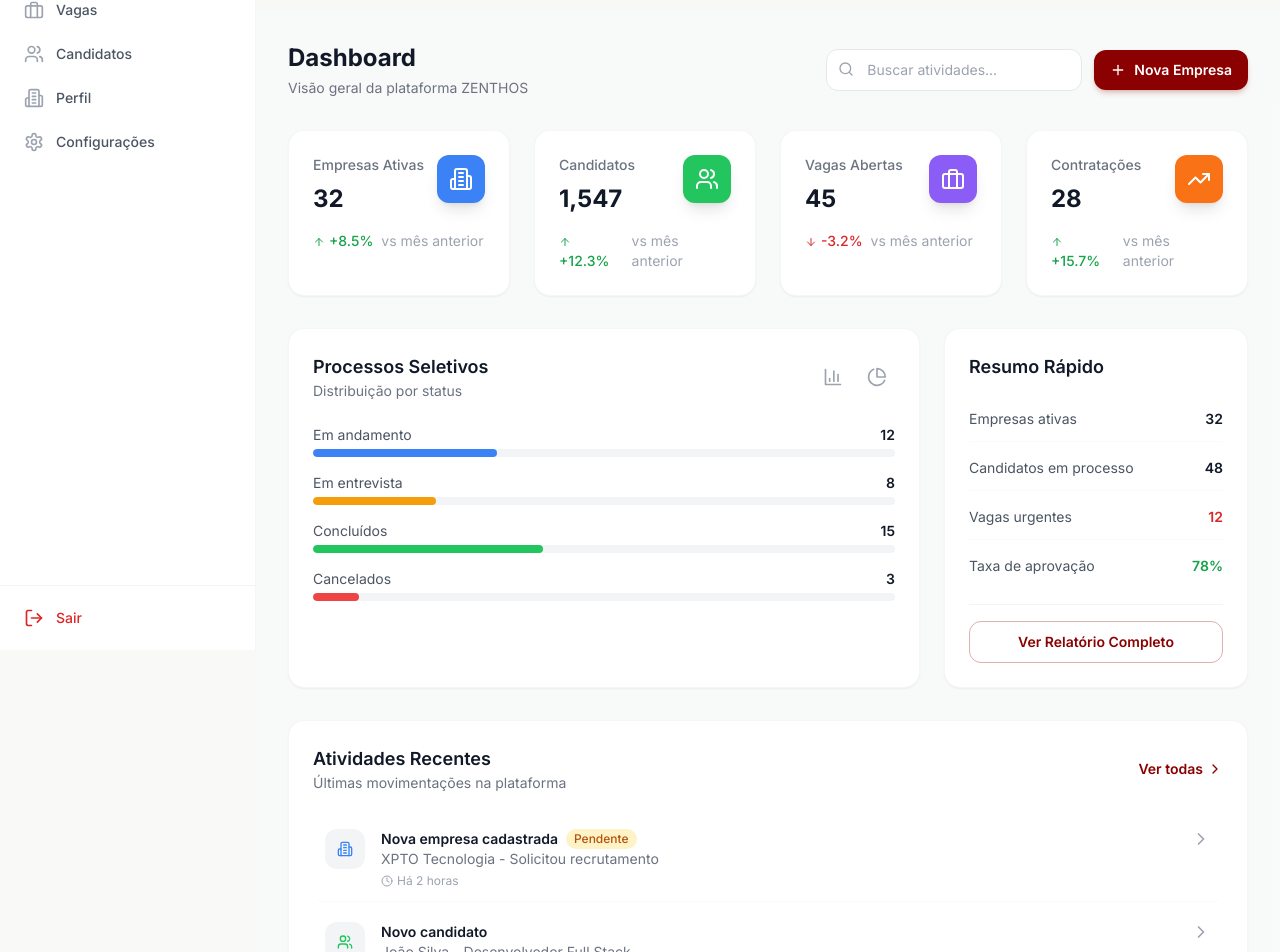
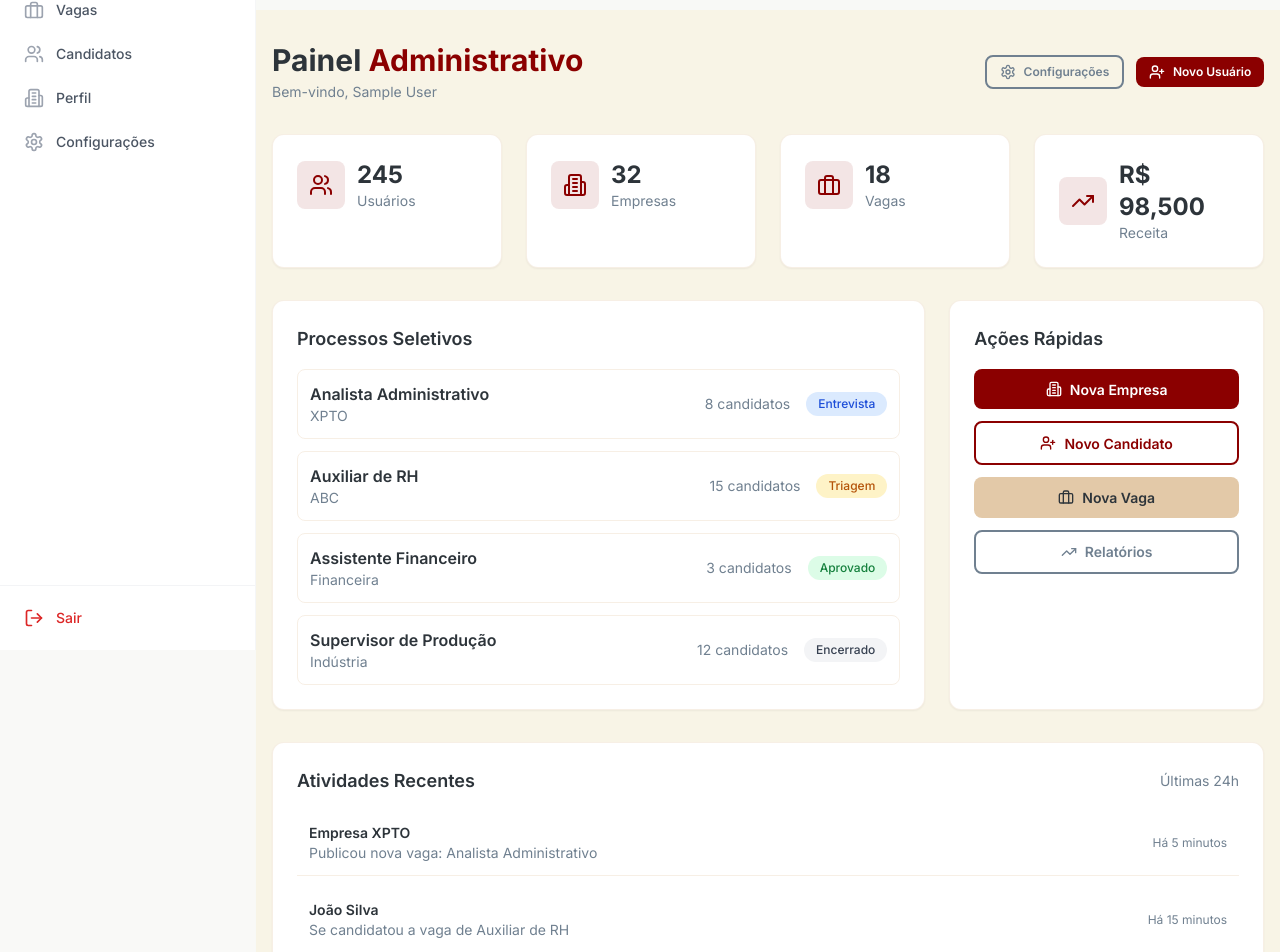
Before and after one commit to trivoroficial/consult_recruit, a Next.js app: page /admin/dashboard in a window 1280 px wide. Shown: the part 150-1102 px from the top of the page. Built offline with nearby package versions, Linux system fonts and the light colour scheme; sample sign-in values are in the browser's storage; a web font is replaced by a local one.

Commit message:
Update page.tsx

```diff
--- a/src/app/(dashboard)/admin/dashboard/page.tsx
+++ b/src/app/(dashboard)/admin/dashboard/page.tsx
@@ -1,246 +1,288 @@
 'use client'
 
-import { useState } from 'react'
-import Link from 'next/link'
+import { useEffect, useState } from 'react'
+import { useRouter } from 'next/navigation'
 import {
-  Building2, Users, Briefcase, TrendingUp,
-  ArrowUp, ArrowDown, Eye, Clock, Plus,
-  ChevronRight, Search, Filter, BarChart3,
-  PieChart, Calendar, CheckCircle, AlertCircle
+  Users, Building2, Briefcase, TrendingUp,
+  Eye, Settings, UserPlus, Bell, Calendar, CheckCircle, Clock, XCircle
 } from 'lucide-react'
 
-// ===== DADOS =====
-const kpis = [
-  { title: 'Empresas Ativas', value: 32, change: 8.5, icon: <Building2 className="h-6 w-6" />, color: 'bg-blue-500' },
-  { title: 'Candidatos', value: 1547, change: 12.3, icon: <Users className="h-6 w-6" />, color: 'bg-green-500' },
-  { title: 'Vagas Abertas', value: 45, change: -3.2, icon: <Briefcase className="h-6 w-6" />, color: 'bg-purple-500' },
-  { title: 'Contratações', value: 28, change: 15.7, icon: <TrendingUp className="h-6 w-6" />, color: 'bg-orange-500' }
-]
+// DADOS DE EXEMPLO DO ADMIN
+const dadosAdmin = {
+  usuarios: 245,
+  empresas: 32,
+  vagas: 18,
+  receita: 98500,
+  atividades: [
+    { id: 1, usuario: 'Empresa XPTO', acao: 'Publicou nova vaga: Analista Administrativo', data: 'Há 5 minutos' },
+    { id: 2, usuario: 'João Silva', acao: 'Se candidatou a vaga de Auxiliar de RH', data: 'Há 15 minutos' },
+    { id: 3, usuario: 'Empresa ABC', acao: 'Contratou 2 novos funcionários', data: 'Há 1 hora' },
+    { id: 4, usuario: 'Maria Santos', acao: 'Atualizou seu perfil profissional', data: 'Há 2 horas' },
+    { id: 5, usuario: 'Sistema', acao: 'Backup diário realizado com sucesso', data: 'Há 3 horas' },
+  ],
+  processos: [
+    { id: 1, vaga: 'Analista Administrativo', empresa: 'XPTO', status: 'Entrevista', candidatos: 8 },
+    { id: 2, vaga: 'Auxiliar de RH', empresa: 'ABC', status: 'Triagem', candidatos: 15 },
+    { id: 3, vaga: 'Assistente Financeiro', empresa: 'Financeira', status: 'Aprovado', candidatos: 3 },
+    { id: 4, vaga: 'Supervisor de Produção', empresa: 'Indústria', status: 'Encerrado', candidatos: 12 },
+  ]
+}
 
-const processosStatus = [
-  { label: 'Em andamento', value: 12, color: 'bg-blue-500' },
-  { label: 'Em entrevista', value: 8, color: 'bg-yellow-500' },
-  { label: 'Concluídos', value: 15, color: 'bg-green-500' },
-  { label: 'Cancelados', value: 3, color: 'bg-red-500' }
-]
-
-const atividadesRecentes = [
-  { id: 1, tipo: 'empresa', titulo: 'Nova empresa cadastrada', descricao: 'XPTO Tecnologia - Solicitou recrutamento', tempo: 'Há 2 horas', status: 'pending' },
-  { id: 2, tipo: 'candidato', titulo: 'Novo candidato', descricao: 'João Silva - Desenvolvedor Full Stack', tempo: 'Há 4 horas', status: '' },
-  { id: 3, tipo: 'vaga', titulo: 'Vaga publicada', descricao: 'UX Designer - Salário: R$ 8.000', tempo: 'Há 6 horas', status: 'approved' },
-  { id: 4, tipo: 'processo', titulo: 'Processo encerrado', descricao: 'Desenvolvedor Frontend - 3 contratados', tempo: 'Há 1 dia', status: '' },
-  { id: 5, tipo: 'empresa', titulo: 'Empresa bloqueada', descricao: 'Financeira ABC - Pendência documental', tempo: 'Há 2 dias', status: 'rejected' }
-]
+const statusColors = {
+  'Entrevista': 'bg-blue-100 text-blue-700',
+  'Triagem': 'bg-yellow-100 text-yellow-700',
+  'Aprovado': 'bg-green-100 text-green-700',
+  'Encerrado': 'bg-gray-100 text-gray-700',
+}
 
 export default function AdminDashboard() {
-  const [searchTerm, setSearchTerm] = useState('')
+  const router = useRouter()
+  const [loading, setLoading] = useState(true)
+  const [user, setUser] = useState<any>(null)
 
-  const filtered = atividadesRecentes.filter(a =>
-    a.titulo.toLowerCase().includes(searchTerm.toLowerCase()) ||
-    a.descricao.toLowerCase().includes(searchTerm.toLowerCase())
-  )
+  useEffect(() => {
+    // VERIFICA SE O USUÁRIO ESTÁ LOGADO
+    const userData = localStorage.getItem('zenthos_user')
+    if (!userData) {
+      router.push('/login')
+      return
+    }
+    setUser(JSON.parse(userData))
+    setLoading(false)
+  }, [router])
 
-  const getStatusColor = (status: string) => {
-    switch(status) {
-      case 'pending': return 'bg-yellow-100 text-yellow-700'
-      case 'approved': return 'bg-green-100 text-green-700'
-      case 'rejected': return 'bg-red-100 text-red-700'
-      default: return 'bg-gray-100 text-gray-600'
-    }
-  }
-
-  const getStatusLabel = (status: string) => {
-    switch(status) {
-      case 'pending': return 'Pendente'
-      case 'approved': return 'Aprovado'
-      case 'rejected': return 'Rejeitado'
-      default: return ''
-    }
-  }
-
-  const getIcon = (tipo: string) => {
-    switch(tipo) {
-      case 'empresa': return <Building2 className="h-4 w-4 text-blue-500" />
-      case 'candidato': return <Users className="h-4 w-4 text-green-500" />
-      case 'vaga': return <Briefcase className="h-4 w-4 text-purple-500" />
-      case 'processo': return <TrendingUp className="h-4 w-4 text-orange-500" />
-      default: return <AlertCircle className="h-4 w-4 text-gray-500" />
-    }
+  if (loading) {
+    return (
+      <div className="min-h-screen flex items-center justify-center bg-[#F8F4E6]">
+        <div className="text-[#8B0000] text-xl">Carregando...</div>
+      </div>
+    )
   }
 
   return (
-    <div className="min-h-screen bg-gray-50/80">
-      <div className="max-w-7xl mx-auto px-4 sm:px-6 lg:px-8 py-8">
-
-        {/* ===== HEADER ===== */}
-        <div className="flex flex-col sm:flex-row sm:items-center justify-between gap-4 mb-8">
+    <div className="min-h-screen bg-[#F8F4E6] py-8">
+      <div className="container mx-auto px-4">
+        {/* CABEÇALHO */}
+        <div className="flex items-center justify-between mb-8">
           <div>
-            <h1 className="text-2xl font-bold text-gray-900">Dashboard</h1>
-            <p className="text-sm text-gray-500 mt-1">Visão geral da plataforma ZENTHOS</p>
+            <h1 className="text-3xl font-bold">
+              Painel <span className="text-[#8B0000]">Administrativo</span>
+            </h1>
+            <p className="text-[#708090] text-sm mt-1">
+              Bem-vindo, {user?.name || 'Administrador'}
+            </p>
           </div>
           <div className="flex items-center gap-3">
-            <div className="relative">
-              <Search className="absolute left-3 top-3 h-4 w-4 text-gray-400" />
-              <input
-                type="text"
-                placeholder="Buscar atividades..."
-                className="w-64 px-4 py-2.5 pl-10 text-sm border border-gray-200 rounded-xl focus:border-[#8B0000] focus:ring-2 focus:ring-[#8B0000]/20 outline-none transition"
-                value={searchTerm}
-                onChange={(e) => setSearchTerm(e.target.value)}
-              />
-            </div>
-            <Link href="/admin/empresas/nova">
-              <button className="px-4 py-2.5 text-sm font-semibold text-white bg-[#8B0000] rounded-xl hover:bg-[#700000] transition shadow-md shadow-[#8B0000]/20 flex items-center gap-2">
-                <Plus className="h-4 w-4" />
-                Nova Empresa
-              </button>
-            </Link>
+            <button className="btn-outline btn-sm flex items-center gap-2">
+              <Settings className="h-4 w-4" />
+              Configurações
+            </button>
+            <button className="btn-primary btn-sm flex items-center gap-2">
+              <UserPlus className="h-4 w-4" />
+              Novo Usuário
+            </button>
           </div>
         </div>
 
-        {/* ===== KPIS ===== */}
-        <div className="grid grid-cols-1 sm:grid-cols-2 lg:grid-cols-4 gap-6 mb-8">
-          {kpis.map((kpi, index) => (
-            <div key={index} className="group bg-white rounded-2xl border border-gray-100/80 p-6 shadow-sm hover:shadow-xl hover:-translate-y-1 transition-all duration-300">
-              <div className="flex items-start justify-between">
-                <div>
-                  <p className="text-sm font-medium text-gray-500">{kpi.title}</p>
-                  <p className="mt-2 text-2xl font-bold text-gray-900">{kpi.value.toLocaleString()}</p>
-                </div>
-                <div className={`${kpi.color} rounded-xl p-3 text-white shadow-lg`}>
-                  {kpi.icon}
-                </div>
+        {/* CARDS DE INDICADORES */}
+        <div className="grid grid-cols-1 md:grid-cols-4 gap-6 mb-8">
+          <div className="bg-white p-6 rounded-xl shadow-sm border hover:shadow-md transition">
+            <div className="flex items-center gap-3">
+              <div className="p-3 bg-[#8B0000]/10 rounded-lg">
+                <Users className="h-6 w-6 text-[#8B0000]" />
               </div>
-              <div className="mt-4 flex items-center gap-2">
-                <span className={`text-sm font-medium ${kpi.change > 0 ? 'text-green-600' : 'text-red-600'}`}>
-                  {kpi.change > 0 ? <ArrowUp className="h-3 w-3 inline mr-1" /> : <ArrowDown className="h-3 w-3 inline mr-1" />}
-                  {kpi.change > 0 ? '+' : ''}{kpi.change}%
-                </span>
-                <span className="text-sm text-gray-400">vs mês anterior</span>
+              <div>
+                <p className="text-2xl font-bold">{dadosAdmin.usuarios}</p>
+                <p className="text-sm text-[#708090]">Usuários</p>
               </div>
             </div>
-          ))}
+          </div>
+
+          <div className="bg-white p-6 rounded-xl shadow-sm border hover:shadow-md transition">
+            <div className="flex items-center gap-3">
+              <div className="p-3 bg-[#8B0000]/10 rounded-lg">
+                <Building2 className="h-6 w-6 text-[#8B0000]" />
+              </div>
+              <div>
+                <p className="text-2xl font-bold">{dadosAdmin.empresas}</p>
+                <p className="text-sm text-[#708090]">Empresas</p>
+              </div>
+            </div>
+          </div>
+
+          <div className="bg-white p-6 rounded-xl shadow-sm border hover:shadow-md transition">
+            <div className="flex items-center gap-3">
+              <div className="p-3 bg-[#8B0000]/10 rounded-lg">
+                <Briefcase className="h-6 w-6 text-[#8B0000]" />
+              </div>
+              <div>
+                <p className="text-2xl font-bold">{dadosAdmin.vagas}</p>
+                <p className="text-sm text-[#708090]">Vagas</p>
+              </div>
+            </div>
+          </div>
+
+          <div className="bg-white p-6 rounded-xl shadow-sm border hover:shadow-md transition">
+            <div className="flex items-center gap-3">
+              <div className="p-3 bg-[#8B0000]/10 rounded-lg">
+                <TrendingUp className="h-6 w-6 text-[#8B0000]" />
+              </div>
+              <div>
+                <p className="text-2xl font-bold">R$ {dadosAdmin.receita.toLocaleString()}</p>
+                <p className="text-sm text-[#708090]">Receita</p>
+              </div>
+            </div>
+          </div>
         </div>
 
-        {/* ===== GRÁFICOS ===== */}
+        {/* GRÁFICO DE PROCESSOS */}
         <div className="grid grid-cols-1 lg:grid-cols-3 gap-6 mb-8">
-
-          {/* PROCESSOS */}
-          <div className="lg:col-span-2 bg-white rounded-2xl border border-gray-100/80 p-6 shadow-sm">
-            <div className="flex items-center justify-between mb-6">
-              <div>
-                <h3 className="text-lg font-semibold text-gray-900">Processos Seletivos</h3>
-                <p className="text-sm text-gray-500">Distribuição por status</p>
-              </div>
-              <div className="flex items-center gap-2">
-                <button className="p-2 text-gray-400 hover:text-gray-600 rounded-lg hover:bg-gray-50 transition">
-                  <BarChart3 className="h-5 w-5" />
-                </button>
-                <button className="p-2 text-gray-400 hover:text-gray-600 rounded-lg hover:bg-gray-50 transition">
-                  <PieChart className="h-5 w-5" />
-                </button>
-              </div>
-            </div>
-
-            <div className="space-y-4">
-              {processosStatus.map((status, index) => (
-                <div key={index} className="space-y-1">
-                  <div className="flex items-center justify-between text-sm">
-                    <span className="text-gray-600">{status.label}</span>
-                    <span className="font-semibold text-gray-900">{status.value}</span>
+          <div className="lg:col-span-2 bg-white p-6 rounded-xl shadow-sm border">
+            <h2 className="text-lg font-semibold mb-4">Processos Seletivos</h2>
+            <div className="space-y-3">
+              {dadosAdmin.processos.map((item) => (
+                <div key={item.id} className="flex items-center justify-between p-3 border rounded-lg hover:bg-gray-50 transition">
+                  <div>
+                    <p className="font-semibold">{item.vaga}</p>
+                    <p className="text-sm text-[#708090]">{item.empresa}</p>
                   </div>
-                  <div className="w-full h-2 bg-gray-100 rounded-full overflow-hidden">
-                    <div
-                      className={`h-full ${status.color} rounded-full transition-all duration-1000`}
-                      style={{ width: `${(status.value / 38) * 100}%` }}
-                    />
+                  <div className="flex items-center gap-4">
+                    <span className="text-sm text-[#708090]">{item.candidatos} candidatos</span>
+                    <span className={`px-3 py-1 rounded-full text-xs font-medium ${statusColors[item.status as keyof typeof statusColors]}`}>
+                      {item.status}
+                    </span>
                   </div>
                 </div>
               ))}
             </div>
           </div>
 
-          {/* RESUMO RÁPIDO */}
-          <div className="bg-white rounded-2xl border border-gray-100/80 p-6 shadow-sm">
-            <h3 className="text-lg font-semibold text-gray-900 mb-4">Resumo Rápido</h3>
-            <div className="space-y-1">
-              <div className="flex items-center justify-between py-3 border-b border-gray-50">
-                <span className="text-sm text-gray-600">Empresas ativas</span>
-                <span className="text-sm font-semibold text-gray-900">32</span>
-              </div>
-              <div className="flex items-center justify-between py-3 border-b border-gray-50">
-                <span className="text-sm text-gray-600">Candidatos em processo</span>
-                <span className="text-sm font-semibold text-gray-900">48</span>
-              </div>
-              <div className="flex items-center justify-between py-3 border-b border-gray-50">
-                <span className="text-sm text-gray-600">Vagas urgentes</span>
-                <span className="text-sm font-semibold text-red-600">12</span>
-              </div>
-              <div className="flex items-center justify-between py-3">
-                <span className="text-sm text-gray-600">Taxa de aprovação</span>
-                <span className="text-sm font-semibold text-green-600">78%</span>
-              </div>
-            </div>
-            <div className="mt-4 pt-4 border-t border-gray-100">
-              <Link href="/admin/relatorios">
-                <button className="w-full py-2.5 text-sm font-semibold text-[#8B0000] border border-[#8B0000]/30 rounded-xl hover:bg-[#8B0000] hover:text-white transition-all duration-300">
-                  Ver Relatório Completo
-                </button>
-              </Link>
+          <div className="bg-white p-6 rounded-xl shadow-sm border">
+            <h2 className="text-lg font-semibold mb-4">Ações Rápidas</h2>
+            <div className="space-y-3">
+              <button className="w-full btn-primary justify-center">
+                <Building2 className="h-4 w-4" />
+                Nova Empresa
+              </button>
+              <button className="w-full btn-secondary justify-center">
+                <UserPlus className="h-4 w-4" />
+                Novo Candidato
+              </button>
+              <button className="w-full btn-gold justify-center">
+                <Briefcase className="h-4 w-4" />
+                Nova Vaga
+              </button>
+              <button className="w-full btn-outline justify-center">
+                <TrendingUp className="h-4 w-4" />
+                Relatórios
+              </button>
             </div>
           </div>
         </div>
 
-        {/* ===== ATIVIDADES RECENTES ===== */}
-        <div className="bg-white rounded-2xl border border-gray-100/80 p-6 shadow-sm">
-          <div className="flex items-center justify-between mb-6">
-            <div>
-              <h3 className="text-lg font-semibold text-gray-900">Atividades Recentes</h3>
-              <p className="text-sm text-gray-500">Últimas movimentações na plataforma</p>
-            </div>
-            <Link href="/admin/atividades">
-              <button className="text-sm font-semibold text-[#8B0000] hover:text-[#700000] transition flex items-center gap-1">
-                Ver todas <ChevronRight className="h-4 w-4" />
-              </button>
-            </Link>
+        {/* ATIVIDADES RECENTES */}
+        <div className="bg-white p-6 rounded-xl shadow-sm border">
+          <div className="flex items-center justify-between mb-4">
+            <h2 className="text-lg font-semibold">Atividades Recentes</h2>
+            <span className="text-sm text-[#708090]">Últimas 24h</span>
           </div>
-
-          <div className="space-y-2">
-            {filtered.map((item) => (
-              <div key={item.id} className="flex items-start gap-4 py-3 px-3 hover:bg-gray-50/50 rounded-xl transition-all border-b border-gray-50 last:border-0">
-                <div className="w-10 h-10 rounded-xl bg-gray-100 flex items-center justify-center flex-shrink-0">
-                  {getIcon(item.tipo)}
+          <div className="space-y-3">
+            {dadosAdmin.atividades.map((item) => (
+              <div key={item.id} className="flex items-center justify-between p-3 border-b last:border-0 hover:bg-gray-50 transition">
+                <div>
+                  <p className="font-semibold text-sm">{item.usuario}</p>
+                  <p className="text-sm text-[#708090]">{item.acao}</p>
                 </div>
-                <div className="flex-1 min-w-0">
-                  <div className="flex items-center gap-2">
-                    <p className="text-sm font-semibold text-gray-900">{item.titulo}</p>
-                    {item.status && (
-                      <span className={`text-xs font-medium px-2 py-0.5 rounded-full ${getStatusColor(item.status)}`}>
-                        {getStatusLabel(item.status)}
-                      </span>
-                    )}
-                  </div>
-                  <p className="text-sm text-gray-500 truncate">{item.descricao}</p>
-                  <div className="flex items-center gap-3 mt-1">
-                    <span className="text-xs text-gray-400 flex items-center gap-1">
-                      <Clock className="h-3 w-3" /> {item.tempo}
-                    </span>
-                  </div>
-                </div>
-                <button className="text-gray-400 hover:text-gray-600 transition">
-                  <ChevronRight className="h-5 w-5" />
-                </button>
+                <span className="text-xs text-[#708090]">{item.data}</span>
               </div>
             ))}
-            {filtered.length === 0 && (
-              <div className="text-center py-8 text-gray-400">
-                <p>Nenhuma atividade encontrada</p>
-              </div>
-            )}
           </div>
         </div>
+      </div>
 
-      </div>
+      <style jsx global>{`
+        .btn-primary {
+          display: inline-flex;
+          align-items: center;
+          justify-content: center;
+          gap: 0.5rem;
+          padding: 0.6rem 1.25rem;
+          background-color: #8B0000;
+          color: #ffffff;
+          font-weight: 600;
+          font-size: 0.875rem;
+          border-radius: 0.5rem;
+          transition: all 0.3s ease;
+          cursor: pointer;
+          border: none;
+          text-decoration: none;
+        }
+        .btn-primary:hover {
+          background-color: #700000;
+          transform: translateY(-2px);
+        }
+        .btn-secondary {
+          display: inline-flex;
+          align-items: center;
+          justify-content: center;
+          gap: 0.5rem;
+          padding: 0.6rem 1.25rem;
+          background-color: transparent;
+          color: #8B0000;
+          font-weight: 600;
+          font-size: 0.875rem;
+          border-radius: 0.5rem;
+          border: 2px solid #8B0000;
+          transition: all 0.3s ease;
+          cursor: pointer;
+        }
+        .btn-secondary:hover {
+          background-color: #8B0000;
+          color: #ffffff;
+          transform: translateY(-2px);
+        }
+        .btn-gold {
+          display: inline-flex;
+          align-items: center;
+          justify-content: center;
+          gap: 0.5rem;
+          padding: 0.6rem 1.25rem;
+          background-color: #E3C9A8;
+          color: #2D343A;
+          font-weight: 600;
+          font-size: 0.875rem;
+          border-radius: 0.5rem;
+          transition: all 0.3s ease;
+          cursor: pointer;
+          border: none;
+        }
+        .btn-gold:hover {
+          background-color: #D4B894;
+          transform: translateY(-2px);
+        }
+        .btn-outline {
+          display: inline-flex;
+          align-items: center;
+          justify-content: center;
+          gap: 0.5rem;
+          padding: 0.6rem 1.25rem;
+          background-color: transparent;
+          color: #708090;
+          font-weight: 600;
+          font-size: 0.875rem;
+          border-radius: 0.5rem;
+          border: 2px solid #708090;
+          transition: all 0.3s ease;
+          cursor: pointer;
+        }
+        .btn-outline:hover {
+          background-color: #708090;
+          color: #ffffff;
+          transform: translateY(-2px);
+        }
+        .btn-sm { padding: 0.4rem 0.8rem; font-size: 0.75rem; }
+        .btn-full { width: 100%; justify-content: center; }
+      `}</style>
     </div>
   )
 }
```
